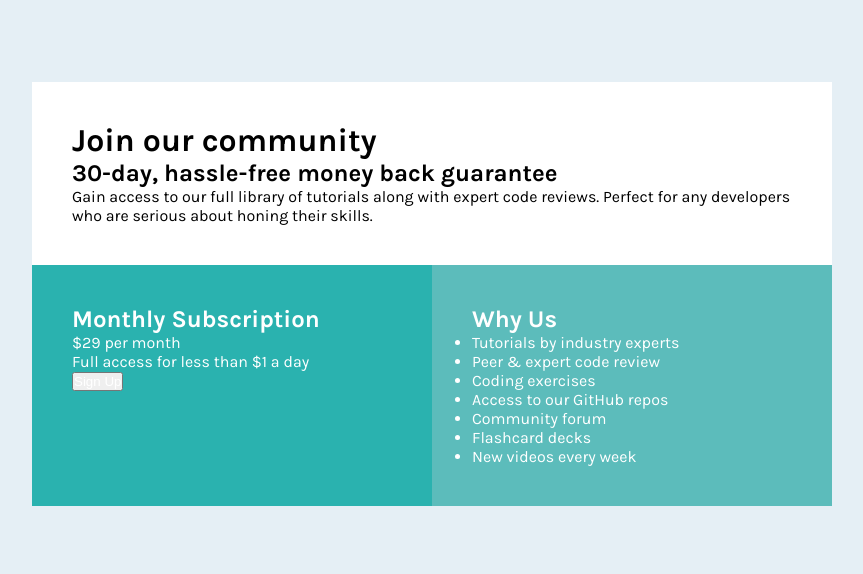
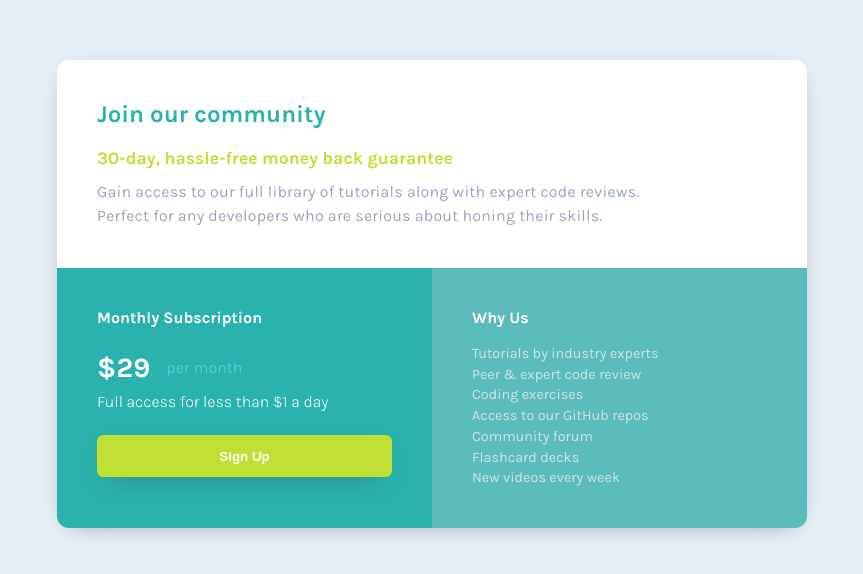
Before and after one commit to iamdrzazgowski/frontendmentor-challenges, a plain HTML site: page single-price-grid-component-master/index.html in a window 1280 px wide. Shown: the part 106-680 px from the top of the page, without its empty margins (208-1071 px from the left). Drawn offline with Linux system fonts and the light colour scheme.

Commit message:
finished exercise

```diff
--- a/single-price-grid-component-master/index.html
+++ b/single-price-grid-component-master/index.html
@@ -26,11 +26,10 @@
                 <h2>Monthly Subscription</h2>
 
                 <div class="price-box">
-                    <span> &dollar;29 </span>
-                    <span> per month </span>
+                    <p class="price">&dollar;29</p>
+                    <p>per month</p>
                 </div>
-
-                <p>Full access for less than &dollar;1 a day</p>
+                <p class="description">Full access for less than &dollar;1 a day</p>
 
                 <button>Sign Up</button>
             </div>
@@ -39,13 +38,27 @@
                 <h2>Why Us</h2>
                 <nav>
                     <ul>
-                        <li>Tutorials by industry experts</li>
-                        <li>Peer &amp; expert code review</li>
-                        <li>Coding exercises</li>
-                        <li>Access to our GitHub repos</li>
-                        <li>Community forum</li>
-                        <li>Flashcard decks</li>
-                        <li>New videos every week</li>
+                        <li>
+                            <a href="#"> Tutorials by industry experts </a>
+                        </li>
+                        <li>
+                            <a href="#"> Peer &amp; expert code review </a>
+                        </li>
+                        <li>
+                            <a href="#"> Coding exercises </a>
+                        </li>
+                        <li>
+                            <a href="#"> Access to our GitHub repos </a>
+                        </li>
+                        <li>
+                            <a href="#"> Community forum </a>
+                        </li>
+                        <li>
+                            <a href="#"> Flashcard decks </a>
+                        </li>
+                        <li>
+                            <a href="#"> New videos every week </a>
+                        </li>
                     </ul>
                 </nav>
             </div>
--- a/single-price-grid-component-master/style.css
+++ b/single-price-grid-component-master/style.css
@@ -30,16 +30,41 @@ body {
 .wrapper {
     display: grid;
     grid-template-columns: repeat(2, 1fr);
-    max-width: 800px;
+    max-width: 750px;
+    border-radius: 0.75rem;
+    overflow: hidden;
+    box-shadow: 0px 5px 25px -16px rgba(66, 68, 90, 1);
 }
 
 .wrapper > * {
-    padding: 2.5rem;
+    padding: 2.5rem 2.5rem;
 }
 
 .about {
     background-color: #fff;
     grid-column: 1 / -1;
+    color: var(--grayishblue);
+}
+
+.about h1 {
+    font-size: 1.5rem;
+    color: var(--cyan);
+    margin-bottom: 1.25rem;
+    font-weight: var(--fw-bold);
+}
+
+.about h2 {
+    color: var(--bright-yellow);
+    font-size: 1.1rem;
+    margin-bottom: 0.75rem;
+    font-weight: var(--fw-bold);
+}
+
+.about p {
+    font-weight: var(--fw-light);
+    line-height: 1.5;
+    letter-spacing: 0.2px;
+    margin-right: 80px;
 }
 
 .subscription {
@@ -54,3 +79,89 @@ body {
 .why-us * {
     color: #fff;
 }
+
+.subscription > *:not(:last-child) {
+    margin-bottom: 1.5rem;
+}
+
+.subscription .price-box {
+    margin-bottom: 0.5rem;
+    display: flex;
+    align-items: center;
+    justify-content: left;
+    gap: 1rem;
+}
+
+.subscription > h2 {
+    font-size: 1rem;
+}
+
+.price {
+    font-weight: var(--fw-bold);
+    font-size: 1.75rem;
+}
+
+.price-box p:last-child {
+    color: hsl(179, 62%, 55%);
+    font-weight: var(--fw-light);
+}
+
+.description {
+    font-weight: 300;
+}
+
+.subscription button {
+    width: 100%;
+    padding: 0.85rem;
+    font-weight: var(--fw-bold);
+    background-color: var(--bright-yellow);
+    border: none;
+    border-radius: 0.4rem;
+    box-shadow: 0px 10px 31px -16px rgba(66, 68, 90, 1);
+    cursor: pointer;
+}
+
+.why-us h2 {
+    font-size: 1rem;
+    margin-bottom: 1rem;
+}
+
+.why-us nav li {
+    list-style: none;
+}
+
+.why-us a:link {
+    text-decoration: none;
+    font-size: 0.9rem;
+    font-weight: var(--fw-light);
+    color: hsl(179, 32%, 85%);
+    line-height: 1.3;
+}
+
+.why-us a:link:hover {
+    color: var(--bright-yellow);
+}
+
+@media (max-width: 784px) {
+    body {
+        min-height: calc(100vh - 2rem);
+        padding: 2rem;
+    }
+
+    .wrapper {
+        grid-template-columns: 1fr;
+    }
+
+    .wrapper > * {
+        padding: 2rem 1.2rem;
+    }
+
+    .about p {
+        margin-right: 0;
+        font-size: 0.8rem;
+    }
+
+    .about h2 {
+        font-size: 0.9rem;
+    }
+}
```
